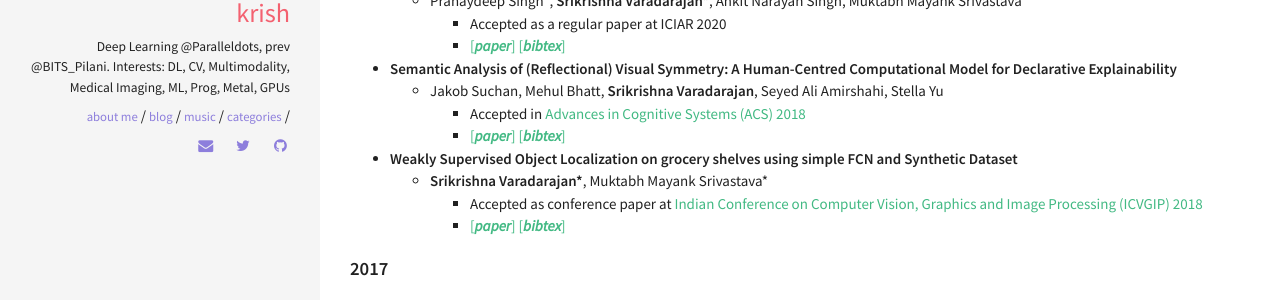
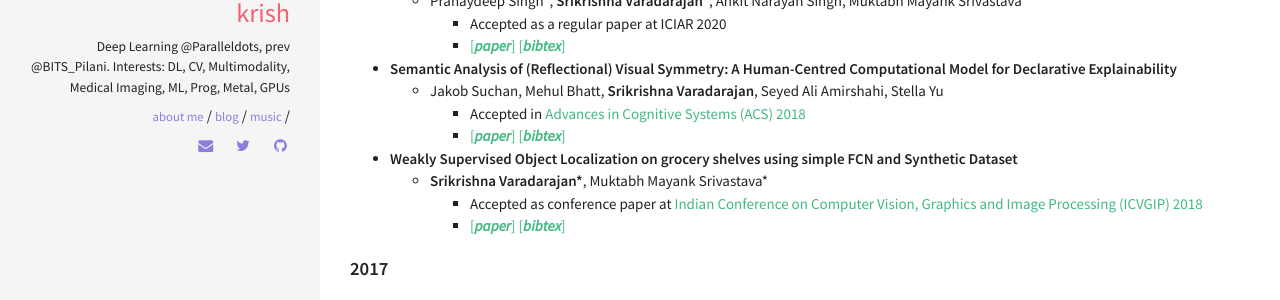
Before and after one commit to skrish13/skrish13.github.io, a Jekyll site: the page built from about.md, in a window 1280 px wide. Shown: the part 1001-1301 px from the top of the page. Built offline with Jekyll 4.4.1, drawn with Linux system fonts in a browser that asks for light colours.

Commit message:
Update sidebar.html

```diff
--- a/_includes/sidebar.html
+++ b/_includes/sidebar.html
@@ -26,11 +26,11 @@
         <a href="/archive/">archive</a>
         <span>/</span>
       </li> -->
-      <li class="nav-item">
+<!--       <li class="nav-item">
         <a href="/categories/">categories</a>
         <span>/</span>
       </li>
-
+ -->
 
 
 <!--       {% for page in site.pages %} {% if page.title %}
```
